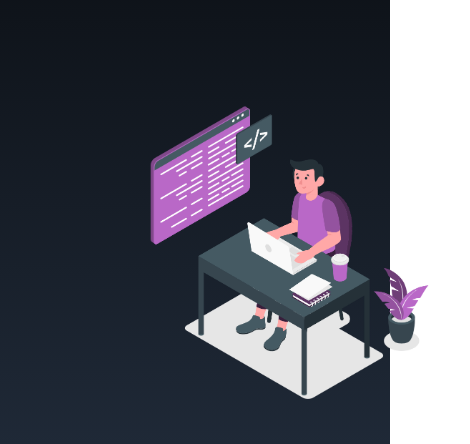
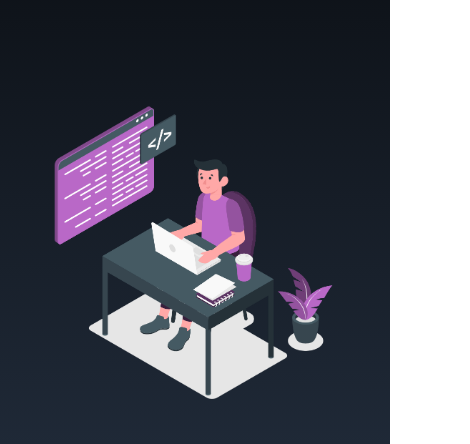
Before and after one commit to DEBASIS000123/Portfolio, a React (Vite) app: page / in a window 390 px wide. Shown: the part 397-841 px from the top of the page, 470 px wide, since content can reach past the window. Built offline with nearby package versions, Linux system fonts and the light colour scheme.

Commit message:
Modified

```diff
--- a/src/Components/Home.jsx
+++ b/src/Components/Home.jsx
@@ -5,7 +5,7 @@ import { IoIosArrowForward } from "react-icons/io";
 const Home = () => {
   return (
     <div
-      name="Home"
+      name="home"
       className=" h-screen w-full bg-gradient-to-b from-black to-gray-800"
     >
       <div className="max-w-screen-lg mx-auto flex flex-col items-center justify-center h-full px-4 md:flex-row">
@@ -30,7 +30,7 @@ const Home = () => {
         </div>
         <div>
           <img
-            className="rounded-2xl mx-24 w-auto h-96 md:w-full"
+            className="rounded-2xl md:mx-24 w-auto h-96 md:w-full"
             src={heroimg}
             alt="heroimg"
           />
```
